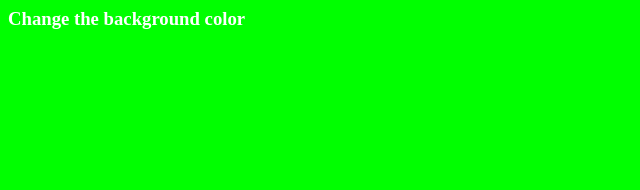
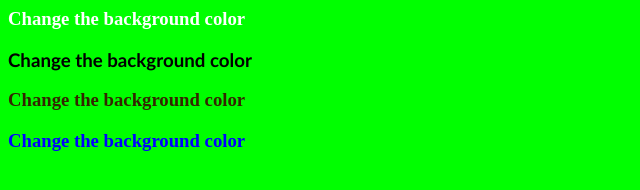
Before and after one commit to farhan156/change-background, a plain HTML site: page index.html in a window 1280 px wide. Shown: the whole page, without its empty margins (0-640 px from the left). Drawn offline with Linux system fonts and the light colour scheme.

Commit message:
Update index.html
Another way

```diff
--- a/index.html
+++ b/index.html
@@ -6,6 +6,13 @@
 <body bgcolor="#00ff00">
 <h3><font color="white">Change the background color</font></h3>
 
+<h3><font face="calibri">Change the background color</font></h3>
+
+<h3><font color="#342500">Change the background color</font></h3>
+
+<h3><font color="0000ff">Change the background color</font></h3>
+
+
 </body>
 
 
```
